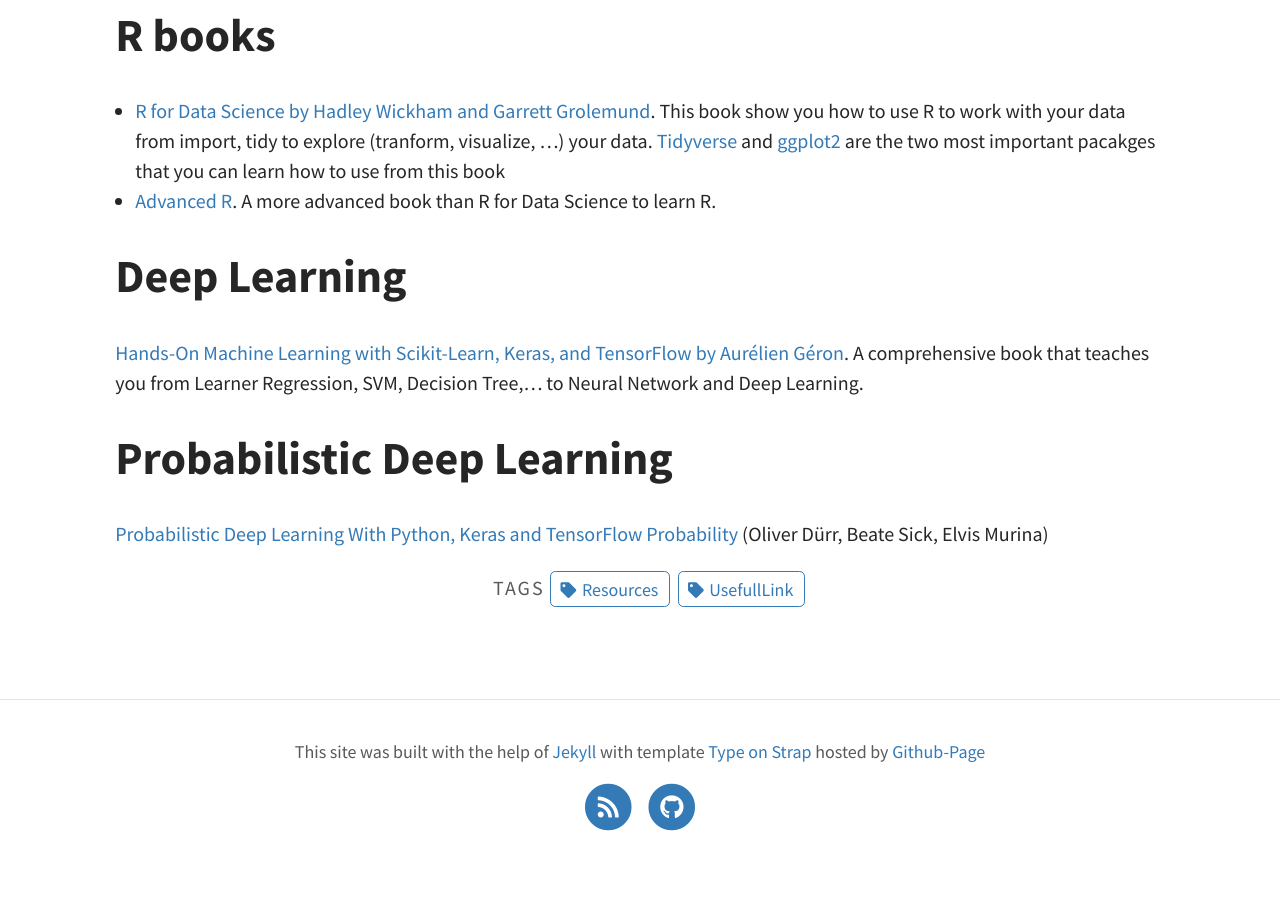
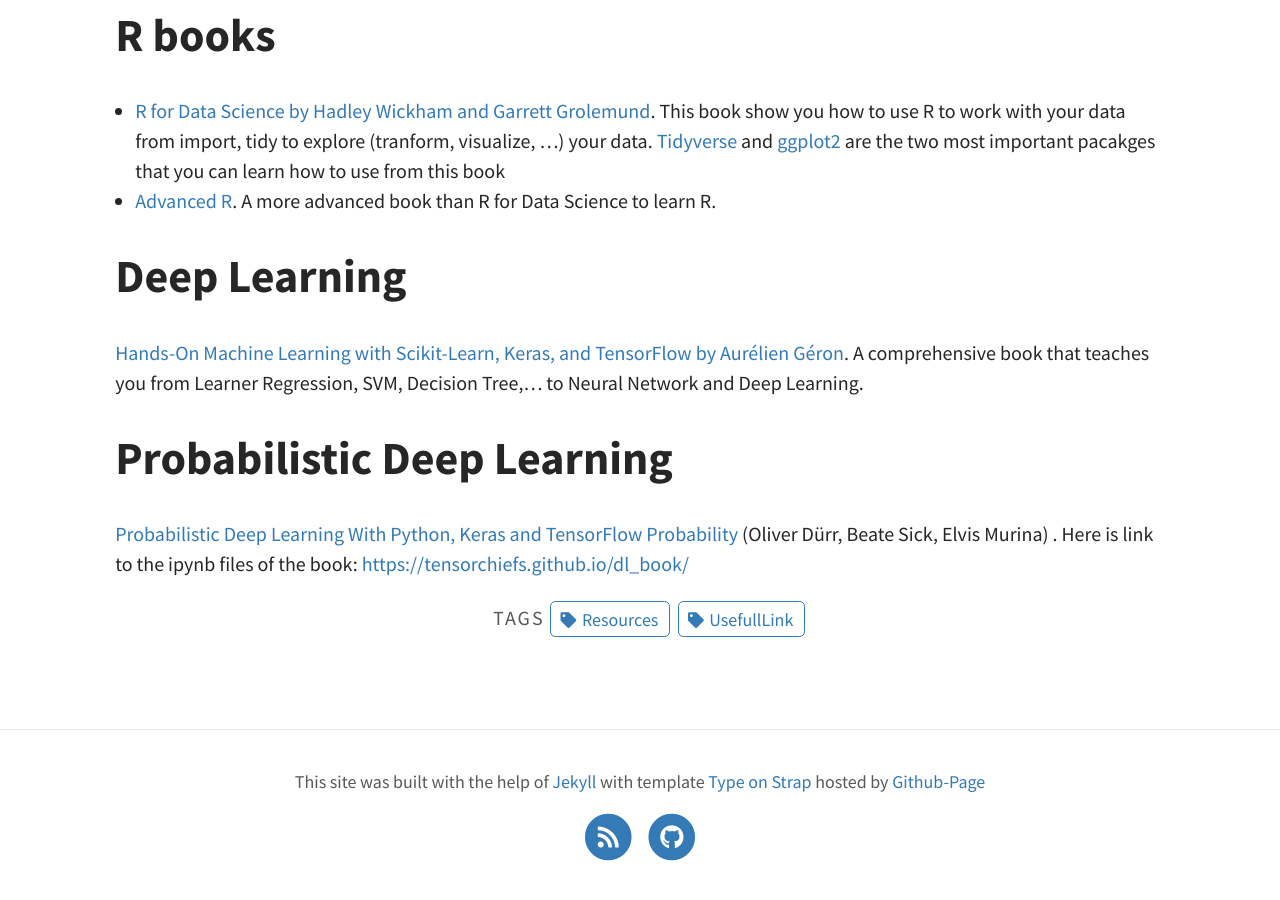
Before and after one commit to tranktle/porfolio, a Jekyll site: the page built from pages/resources.md, in a window 1280 px wide and 900 px high, scrolled down 743 px. Built offline with Jekyll 4.4.1, drawn with Linux system fonts in a browser that asks for light colours; before the commit the page ends 1613 px from its top, so only the background shows below that.

Commit message:
Update resources.md

```diff
--- a/pages/resources.md
+++ b/pages/resources.md
@@ -24,4 +24,4 @@
 
 # Probabilistic Deep Learning
 
-[Probabilistic Deep Learning With Python, Keras and TensorFlow Probability](https://www.manning.com/books/probabilistic-deep-learning) (Oliver Dürr, Beate Sick, Elvis Murina)
+[Probabilistic Deep Learning With Python, Keras and TensorFlow Probability](https://www.manning.com/books/probabilistic-deep-learning) (Oliver Dürr, Beate Sick, Elvis Murina) . Here is link to the ipynb files of the book: [https://tensorchiefs.github.io/dl_book/](https://tensorchiefs.github.io/dl_book/)
```
